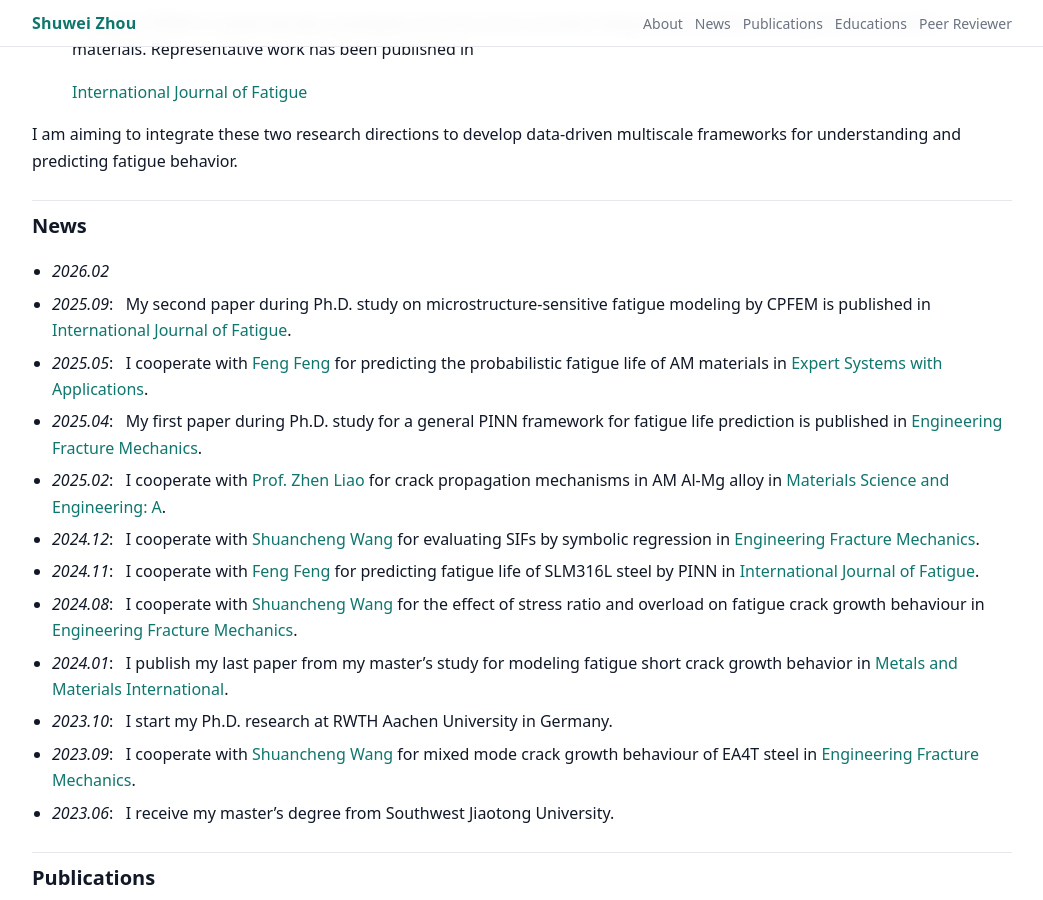
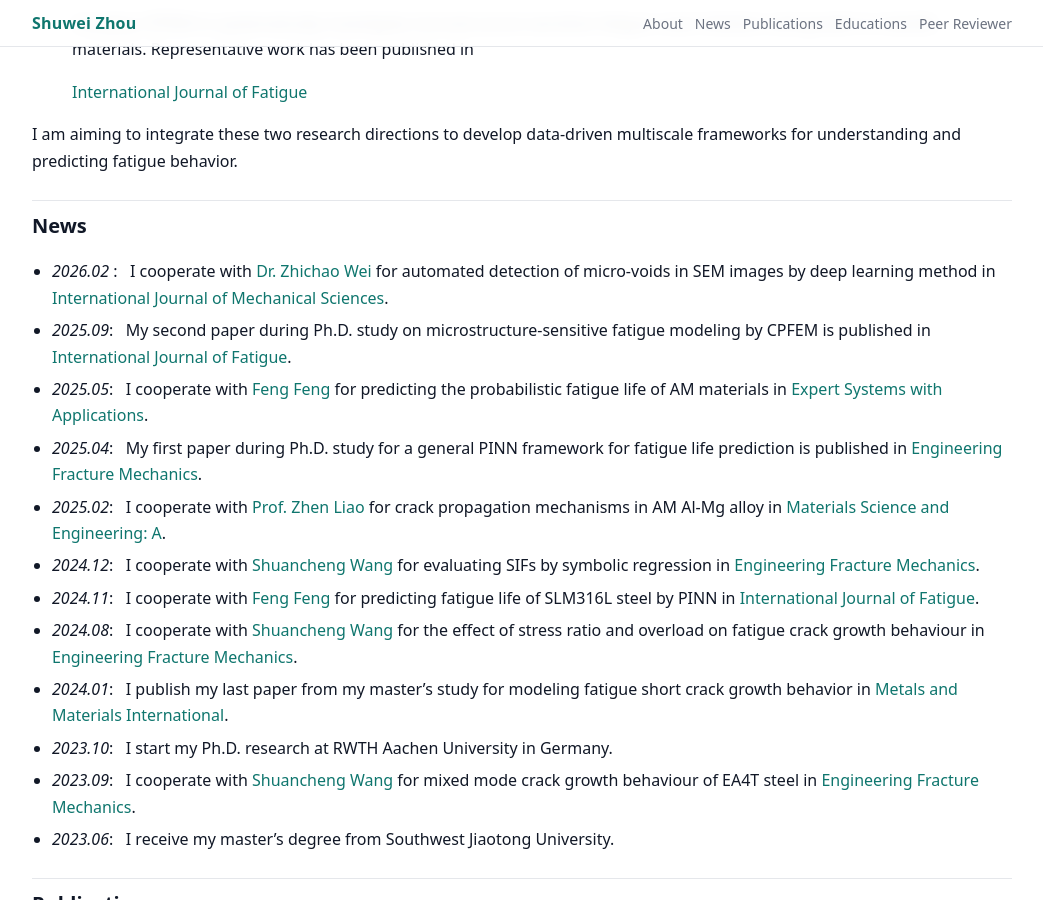
Before and after one commit to spellbookrz/Shuwei_Zhou_Homepage, a Jekyll site: the page built from index.md, in a window 1280 px wide and 900 px high, scrolled down 905 px. Shown: the whole window, without its empty margins (118-1161 px from the left). Built offline with Jekyll 4.4.1, drawn with Linux system fonts in a browser that asks for light colours.

Commit message:
Update news: add 2026.02 IJMS collaboration

```diff
--- a/index.md
+++ b/index.md
@@ -34,7 +34,7 @@ I am aiming to integrate these two research directions to develop data-driven mu
 
 <span class="anchor" id="news"></span>
 ## News
-- *2026.02*
+- *2026.02* : &nbsp; I cooperate with <a href="https://scholar.google.com/citations?user=jtV668sAAAAJ&hl=en">Dr. Zhichao Wei</a> for  automated detection of micro-voids in SEM images by deep learning method in <a href="https://doi.org/10.1016/j.ijmecsci.2026.111424"> International Journal of Mechanical Sciences</a>.
 - *2025.09*: &nbsp; My second paper during Ph.D. study on microstructure-sensitive fatigue modeling by CPFEM is published in <a href="https://doi.org/10.1016/j.ijfatigue.2025.109302">International Journal of Fatigue</a>.
 - *2025.05*: &nbsp; I cooperate with <a href="https://www.researchgate.net/profile/Feng-Feng-11">Feng Feng</a> for predicting the probabilistic fatigue life of AM materials in <a href="https://doi.org/10.1016/j.eswa.2025.127098">Expert Systems with Applications</a>.
 - *2025.04*: &nbsp; My first paper during Ph.D. study for a general PINN framework for fatigue life prediction is published in <a href="https://doi.org/10.1016/j.engfracmech.2025.111136">Engineering Fracture Mechanics</a>.
```
